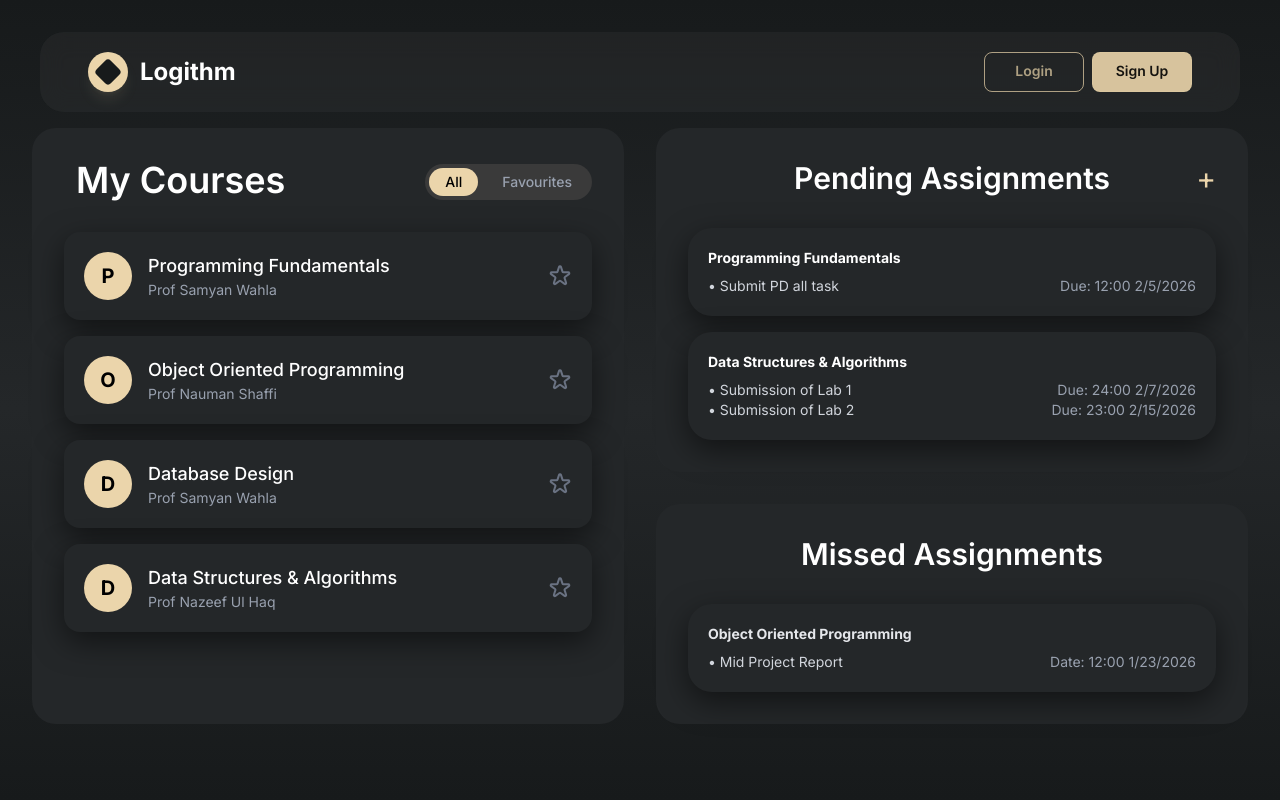
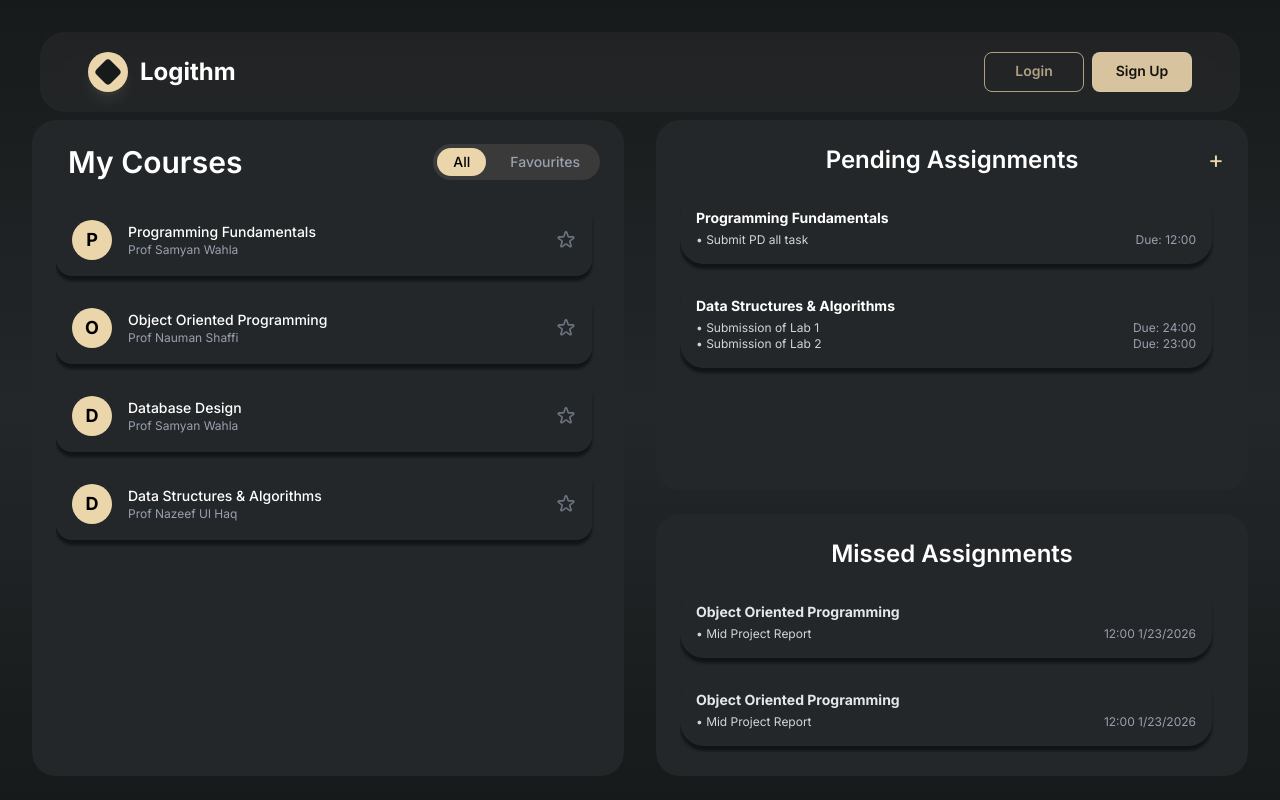
Before and after one commit to LegitAhmad/logithm-frontend, an Angular app: page /dashboard in a window 1280 px wide. Built offline with nearby package versions, Linux system fonts and the light colour scheme.

Commit message:
Fix the vh (#5)

```diff
--- a/src/app/pages/course-details/course-details.html
+++ b/src/app/pages/course-details/course-details.html
@@ -1,29 +1,29 @@
-<div class="min-h-screen bg-dashboard-grad text-white">
+<div class="h-screen flex flex-col bg-dashboard-grad text-white overflow-hidden">
   <app-navbar />
 
-  <div class="grid grid-cols-1 gap-8 lg:grid-cols-2 pt-32 px-8 pb-8">
+  <div class="flex-1 grid grid-cols-1 gap-8 lg:grid-cols-2 px-8 pb-6 mt-[120px] h-full overflow-hidden">
 
-    <section class="bg-bg2 rounded-3xl p-8">
-      <div class="mb-8 flex items-end justify-between">
-        <h2 class="text-4xl ml-3 font-semibold">Assignments</h2>
+    <section class="bg-bg2 rounded-3xl p-6 flex flex-col h-full overflow-hidden">
+      <div class="mb-6 flex items-end justify-between shrink-0">
+        <h2 class="text-3xl ml-3 font-semibold">Assignments</h2>
         <div class="bg-bg3 flex gap-2 rounded-full p-1">
           <button class="bg-primary px-4 py-1 text-sm font-medium text-black rounded-full cursor-pointer">Pending</button>
           <button class="px-4 py-1 text-sm font-medium text-gray-400 cursor-pointer">Completed</button>
         </div>
       </div>
 
-      <div class="space-y-4">
+      <div class="space-y-4 overflow-y-auto pr-2 custom-scrollbar flex-1 pb-4">
         @for (item of assignments; track item.title) {
-        <div class="bg-bg2 hover:bg-bg3 flex items-center justify-between rounded-2xl p-5 transition-colors cursor-pointer shadow-[0_10px_30px_rgba(0,0,0,0.5)]">
+        <div class="bg-bg2 hover:bg-bg3 flex items-center justify-between rounded-2xl p-4 transition-colors cursor-pointer shadow-[0_5px_3px_rgba(0,0,0,0.5)] border border-white/5">
           <div class="flex items-center gap-4">
-            <div class="bg-primary flex h-12 w-12 items-center justify-center rounded-full text-xl font-bold text-black">
-              <svg xmlns="http://www.w3.org/2000/svg" class="h-6 w-6" fill="none" viewBox="0 0 24 24" stroke="currentColor">
+            <div class="bg-primary flex h-10 w-10 shrink-0 items-center justify-center rounded-full text-xl font-bold text-black">
+              <svg xmlns="http://www.w3.org/2000/svg" class="h-5 w-5" fill="none" viewBox="0 0 24 24" stroke="currentColor">
                 <path stroke-linecap="round" stroke-linejoin="round" stroke-width="2" d="M9 5H7a2 2 0 00-2 2v12a2 2 0 002 2h10a2 2 0 002-2V7a2 2 0 00-2-2h-2M9 5a2 2 0 002 2h2a2 2 0 002-2M9 5a2 2 0 012-2h2a2 2 0 012 2" />
               </svg>
             </div>
-            <div>
-              <h3 class="text-lg font-medium">{{ item.title }}</h3>
-              <p class="text-sm text-gray-400">Due: {{ item.due }}</p>
+            <div class="min-w-0">
+              <h3 class="text-md font-medium truncate">{{ item.title }}</h3>
+              <p class="text-xs text-gray-400">Due: {{ item.due }}</p>
             </div>
           </div>
         </div>
@@ -31,57 +31,57 @@
       </div>
     </section>
 
-    <div class="flex flex-col gap-8">
+    <div class="flex flex-col gap-6 h-full overflow-hidden">
 
       <section (mouseenter)="isHovered = true" (mouseleave)="isHovered = false"
-        class="bg-bg2 relative rounded-3xl p-8 min-h-[250px] overflow-hidden">
+        class="bg-bg2 relative rounded-3xl p-6 flex flex-col flex-[1.2] overflow-hidden">
 
-        <h2 class="mb-8 text-3xl font-semibold text-center">Class Statistics</h2>
+        <h2 class="mb-4 text-2xl font-semibold text-center shrink-0">Class Statistics</h2>
 
-        <div class="relative flex items-center justify-center h-full">
+        <div class="relative flex items-center justify-center flex-1">
           <div class="transition-transform duration-500 ease-in-out" [class.-translate-x-32]="isHovered">
-            <div class="relative w-40 h-40 flex items-center justify-center">
+            <div class="relative w-36 h-36 flex items-center justify-center">
               <svg class="absolute w-full h-full -rotate-90" viewBox="0 0 192 192">
                 <circle cx="96" cy="96" r="85" stroke="#ebd5ab1a" stroke-width="2" fill="none" />
                 <circle cx="96" cy="96" r="70" stroke="#ebd5ab33" stroke-width="12" fill="none" />
                 <circle cx="96" cy="96" r="70" stroke="#facc15" stroke-width="12" fill="none"
                   stroke-dasharray="440" stroke-dashoffset="110" stroke-linecap="round" />
               </svg>
-              <span class="text-lg font-bold">Statistics</span>
+              <span class="text-md font-bold">Statistics</span>
             </div>
           </div>
 
           <div class="absolute right-4 transition-all duration-500"
             [class.opacity-100]="isHovered" [class.translate-x-0]="isHovered"
             [class.opacity-0]="!isHovered" [class.translate-x-10]="!isHovered">
-            <div class="bg-bg3 rounded-2xl p-5 shadow-xl border border-white/5">
-              <h4 class="font-bold text-md mb-3 border-b border-white/10 pb-1">Details</h4>
-              <ul class="space-y-2 text-xs">
-                <li class="text-gray-300">Your Marks <span class="text-white font-bold ml-2">82%</span></li>
-                <li class="text-accent">Class Average <span class="font-bold ml-2">76%</span></li>
-                <li class="text-primary">Class Highest <span class="font-bold ml-2">91%</span></li>
+            <div class="bg-bg3 rounded-2xl p-4 shadow-xl border border-white/5">
+              <h4 class="font-bold text-sm mb-2 border-b border-white/10 pb-1">Details</h4>
+              <ul class="space-y-1.5 text-xs">
+                <li class="text-gray-300">Your Marks <span class="text-white font-bold ml-1">82%</span></li>
+                <li class="text-accent">Class Average <span class="font-bold ml-1">76%</span></li>
+                <li class="text-primary">Class Highest <span class="font-bold ml-1">91%</span></li>
               </ul>
             </div>
           </div>
         </div>
       </section>
 
-      <section class="bg-bg2 flex-1 rounded-3xl p-8">
-        <h2 class="mb-8 text-3xl font-semibold text-center">Result</h2>
-        <div class="space-y-4">
-          <div class="bg-bg2 rounded-xl p-5 shadow-[0_10px_30px_rgba(0,0,0,0.5)]">
-            <h3 class="font-bold mb-2">Mid Project Report</h3>
-            <div class="hover:opacity-50 cursor-pointer flex justify-between text-sm">
+      <section class="bg-bg2 rounded-3xl p-6 flex flex-col flex-1 overflow-hidden">
+        <h2 class="mb-4 text-2xl font-semibold text-center shrink-0">Result</h2>
+        <div class="space-y-3 overflow-y-auto pr-2 custom-scrollbar pb-4">
+          <div class="bg-bg2 rounded-xl p-4 shadow-[0_5px_3px_rgba(0,0,0,0.5)] border border-white/5">
+            <h3 class="font-bold mb-2 text-sm">Mid Project Report</h3>
+            <div class="hover:opacity-50 cursor-pointer flex justify-between text-xs">
               <span class="text-gray-300">• Your Marks <b class="text-white">18/20</b></span>
-              <span class="text-gray-400">Class Avg <b class="text-white">15/20</b> • Highest <b class="text-white">19/20</b></span>
+              <span class="text-gray-400">Avg <b class="text-white">15/20</b> • Highest <b class="text-white">19/20</b></span>
             </div>
           </div>
 
-          <div class="bg-bg2 rounded-xl p-5 shadow-[0_10px_30px_rgba(0,0,0,0.5)]">
-            <h3 class="font-bold mb-2">Lab Manual 2</h3>
-            <div class="hover:opacity-50 cursor-pointer flex justify-between text-sm">
+          <div class="bg-bg2 rounded-xl p-4 shadow-[0_5px_3px_rgba(0,0,0,0.5)] border border-white/5">
+            <h3 class="font-bold mb-2 text-sm">Lab Manual 2</h3>
+            <div class="hover:opacity-50 cursor-pointer flex justify-between text-xs">
               <span class="text-gray-300">• Your Marks <b class="text-white">18/20</b></span>
-              <span class="text-gray-400">Class Avg <b class="text-white">15/20</b> • Highest <b class="text-white">19/20</b></span>
+              <span class="text-gray-400">Avg <b class="text-white">15/20</b> • Highest <b class="text-white">19/20</b></span>
             </div>
           </div>
         </div>
--- a/src/app/pages/dashboard/dashboard.css
+++ b/src/app/pages/dashboard/dashboard.css
@@ -0,0 +1,10 @@
+.custom-scrollbar::-webkit-scrollbar {
+  width: 5px;
+}
+.custom-scrollbar::-webkit-scrollbar-track {
+  background: transparent;
+}
+.custom-scrollbar::-webkit-scrollbar-thumb {
+  background: #3a3a3a;
+  border-radius: 10px;
+}
--- a/src/app/pages/dashboard/dashboard.html
+++ b/src/app/pages/dashboard/dashboard.html
@@ -1,11 +1,11 @@
-<div class="min-h-screen bg-dashboard-grad text-white">
+<div class="h-screen flex flex-col bg-dashboard-grad text-white overflow-hidden">
     <app-navbar />
 
-    <div class="grid grid-cols-1 gap-8 lg:grid-cols-2 pt-32 px-8 pb-8">
+    <div class="flex-1 grid grid-cols-1 gap-8 lg:grid-cols-2 px-8 pb-6 mt-[120px] h-full overflow-hidden">
 
-        <section class="bg-bg2 rounded-3xl p-8">
-            <div class="mb-8 flex items-end justify-between">
-                <h2 class="text-4xl ml-3 font-semibold">My Courses</h2>
+        <section class="bg-bg2 rounded-3xl p-6 flex flex-col h-full overflow-hidden">
+            <div class="mb-6 flex items-end justify-between shrink-0">
+                <h2 class="text-3xl ml-3 font-semibold">My Courses</h2>
                 <div class="bg-bg3 flex gap-2 rounded-full p-1">
                     <button
                         class="bg-primary px-4 py-1 text-sm font-medium text-black rounded-full cursor-pointer">All</button>
@@ -13,25 +13,24 @@
                 </div>
             </div>
 
-            <div class="space-y-4">
+            <div class="space-y-4 overflow-y-auto pr-2 custom-scrollbar flex-1">
                 @for (course of courses; track course.name) {
-                <div
-                    routerLink="/course"
-                    class="bg-bg2 hover:bg-bg3 flex items-center justify-between rounded-2xl p-5 transition-colors cursor-pointer shadow-[0_10px_30px_rgba(0,0,0,0.5)]">
+                <div routerLink="/course"
+                    class="bg-bg2 hover:bg-bg3 flex items-center justify-between rounded-2xl p-4 transition-colors cursor-pointer shadow-[0_5px_3px_rgba(0,0,0,0.5)]">
                     <div class="flex items-center gap-4">
                         <div
-                            class="bg-primary flex h-12 w-12 items-center justify-center rounded-full text-xl font-bold text-black">
+                            class="bg-primary flex h-10 w-10 shrink-0 items-center justify-center rounded-full text-lg font-bold text-black">
                             {{ course.name[0] }}
                         </div>
-                        <div>
-                            <h3 class="text-lg font-medium">{{ course.name }}</h3>
-                            <p class="text-sm text-gray-400">{{ course.professor }}</p>
+                        <div class="min-w-0">
+                            <h3 class="text-md font-medium truncate">{{ course.name }}</h3>
+                            <p class="text-xs text-gray-400 truncate">{{ course.professor }}</p>
                         </div>
                     </div>
-                    <button (click)="toggleFavorite(course)" title="toggleFavorite"
-                        class="transition-all duration-300 cursor-pointer" [class.text-accent]="course.isFavorite"
-                        [class.text-gray-500]="!course.isFavorite">
-                        <svg xmlns="http://www.w3.org/2000/svg" class="h-6 w-6" fill="none" viewBox="0 0 24 24"
+                    <button (click)="toggleFavorite(course); $event.stopPropagation()"
+                        class="transition-all duration-300 cursor-pointer shrink-0"
+                        [class.text-accent]="course.isFavorite" [class.text-gray-500]="!course.isFavorite">
+                        <svg xmlns="http://www.w3.org/2000/svg" class="h-5 w-5" fill="none" viewBox="0 0 24 24"
                             stroke="currentColor">
                             <path stroke-linecap="round" stroke-linejoin="round" stroke-width="2"
                                 d="M11.049 2.927c.3-.921 1.603-.921 1.902 0l1.519 4.674a1 1 0 00.95.69h4.915c.969 0 1.371 1.24.588 1.81l-3.976 2.888a1 1 0 00-.363 1.118l1.518 4.674c.3.922-.755 1.688-1.538 1.118l-3.976-2.888a1 1 0 00-1.176 0l-3.976 2.888c-.783.57-1.838-.197-1.538-1.118l1.518-4.674a1 1 0 00-.363-1.118l-3.976-2.888c-.784-.57-.382-1.81.588-1.81h4.914a1 1 0 00.951-.69l1.519-4.674z" />
@@ -42,20 +41,20 @@
             </div>
         </section>
 
-        <div class="flex flex-col gap-8">
+        <div class="flex flex-col gap-6 h-full overflow-hidden">
 
-            <section class="bg-bg2 relative rounded-3xl p-8 ">
-                <button class="absolute top-8 right-8 text-primary text-3xl cursor-pointer">+</button>
-                <h2 class="mb-8 text-3xl font-semibold text-center">Pending Assignments</h2>
+            <section class="bg-bg2 relative rounded-3xl p-6 flex flex-col flex-[1.5] overflow-hidden">
+                <button class="absolute top-6 right-6 text-primary text-2xl cursor-pointer">+</button>
+                <h2 class="mb-4 text-2xl font-semibold text-center shrink-0">Pending Assignments</h2>
 
-                <div class="space-y-4">
+                <div class="space-y-4 overflow-y-auto pr-3 pb-4 custom-scrollbar">
                     @for (group of pending; track group.course) {
-                    <div class="bg-bg2 rounded-xl p-5 shadow-[0_10px_30px_rgba(0,0,0,0.5)]">
-                        <h3 class="mb-2 font-bold">{{ group.course }}</h3>
+                    <div class="bg-bg2 rounded-xl p-4 shadow-[0_5px_3px_rgba(0,0,0,0.5)]">
+                        <h3 class="mb-1 font-bold text-sm">{{ group.course }}</h3>
                         @for (task of group.tasks; track task.title) {
-                        <div class="hover:opacity-50 cursor-pointer flex justify-between text-sm">
-                            <span class="text-gray-300">• {{ task.title }}</span>
-                            <span class="text-gray-400">Due: {{ task.dueTime }} {{ task.dueDate }}</span>
+                        <div class="hover:opacity-50 cursor-pointer flex justify-between text-xs">
+                            <span class="text-gray-300 truncate mr-2">• {{ task.title }}</span>
+                            <span class="text-gray-400 whitespace-nowrap">Due: {{ task.dueTime }}</span>
                         </div>
                         }
                     </div>
@@ -63,13 +62,22 @@
                 </div>
             </section>
 
-            <section class="bg-bg2 flex-1 rounded-3xl p-8">
-                <h2 class="mb-8 text-3xl font-semibold text-center">Missed Assignments</h2>
-                <div class="bg-bg2 rounded-xl p-5 shadow-[0_10px_30px_rgba(0,0,0,0.5)]">
-                    <h3 class="mb-2 font-bold text-gray-200">Object Oriented Programming</h3>
-                    <div class="hover:opacity-50 cursor-pointer flex justify-between text-sm">
-                        <span class="text-gray-300">• Mid Project Report</span>
-                        <span class="text-gray-400">Date: 12:00 1/23/2026</span>
+            <section class="bg-bg2 rounded-3xl p-6 flex flex-col flex-1 overflow-hidden">
+                <h2 class="mb-4 text-2xl font-semibold text-center shrink-0">Missed Assignments</h2>
+                <div class="space-y-4 overflow-y-auto pr-3 pb-4 custom-scrollbar ">
+                    <div class="bg-bg2 rounded-xl p-4 shadow-[0_5px_3px_rgba(0,0,0,0.5)]">
+                        <h3 class="mb-1 font-bold text-sm text-gray-200">Object Oriented Programming</h3>
+                        <div class="hover:opacity-50 cursor-pointer flex justify-between text-xs">
+                            <span class="text-gray-300">• Mid Project Report</span>
+                            <span class="text-gray-400">12:00 1/23/2026</span>
+                        </div>
+                    </div>
+                    <div class="bg-bg2 rounded-xl p-4 shadow-[0_5px_3px_rgba(0,0,0,0.5)]">
+                        <h3 class="mb-1 font-bold text-sm text-gray-200">Object Oriented Programming</h3>
+                        <div class="hover:opacity-50 cursor-pointer flex justify-between text-xs">
+                            <span class="text-gray-300">• Mid Project Report</span>
+                            <span class="text-gray-400">12:00 1/23/2026</span>
+                        </div>
                     </div>
                 </div>
             </section>
--- a/src/styles.css
+++ b/src/styles.css
@@ -28,4 +28,28 @@
   html {
     scroll-behavior: smooth;
   }
+
+  /* Target the scrollbar specifically */
+.custom-scrollbar::-webkit-scrollbar {
+  width: 6px; /* Slightly wider for better UX */
 }
+
+/* The background of the scrollbar area */
+.custom-scrollbar::-webkit-scrollbar-track {
+  background: #1e1e1e; /* Matches your --color-card */
+  border-radius: 10px;
+  margin-block: 10px; /* Adds space at top/bottom so it doesn't touch the edges */
+}
+
+/* The draggable handle */
+.custom-scrollbar::-webkit-scrollbar-thumb {
+  background: #3a3a3a; /* Matches your --color-bg3 */
+  border-radius: 10px;
+  border: 1px solid #242729; /* Adds a tiny border to define it against cards */
+}
+
+/* Handle on hover */
+.custom-scrollbar::-webkit-scrollbar-thumb:hover {
+  background: #ebd5ab; /* Changes to your --color-primary on hover */
+}
+}
```
